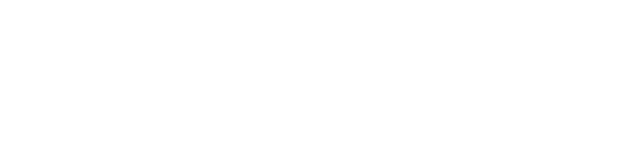
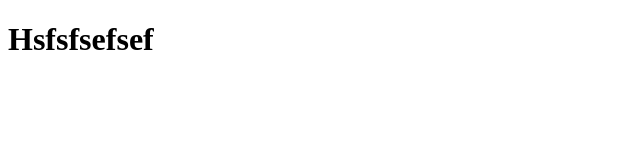
Before and after one commit to choubeyish/git-one, a plain HTML site: page index.html in a window 1280 px wide. Shown: the whole page, without its empty margins (0-640 px from the left). Drawn offline with Linux system fonts and the light colour scheme.

Commit message:
Update index.html

```diff
--- a/index.html
+++ b/index.html
@@ -6,6 +6,6 @@
     <title>Document</title>
 </head>
 <body>
-
+    <h1>Hsfsfsefsef</h1>
 </body>
 </html>
```
